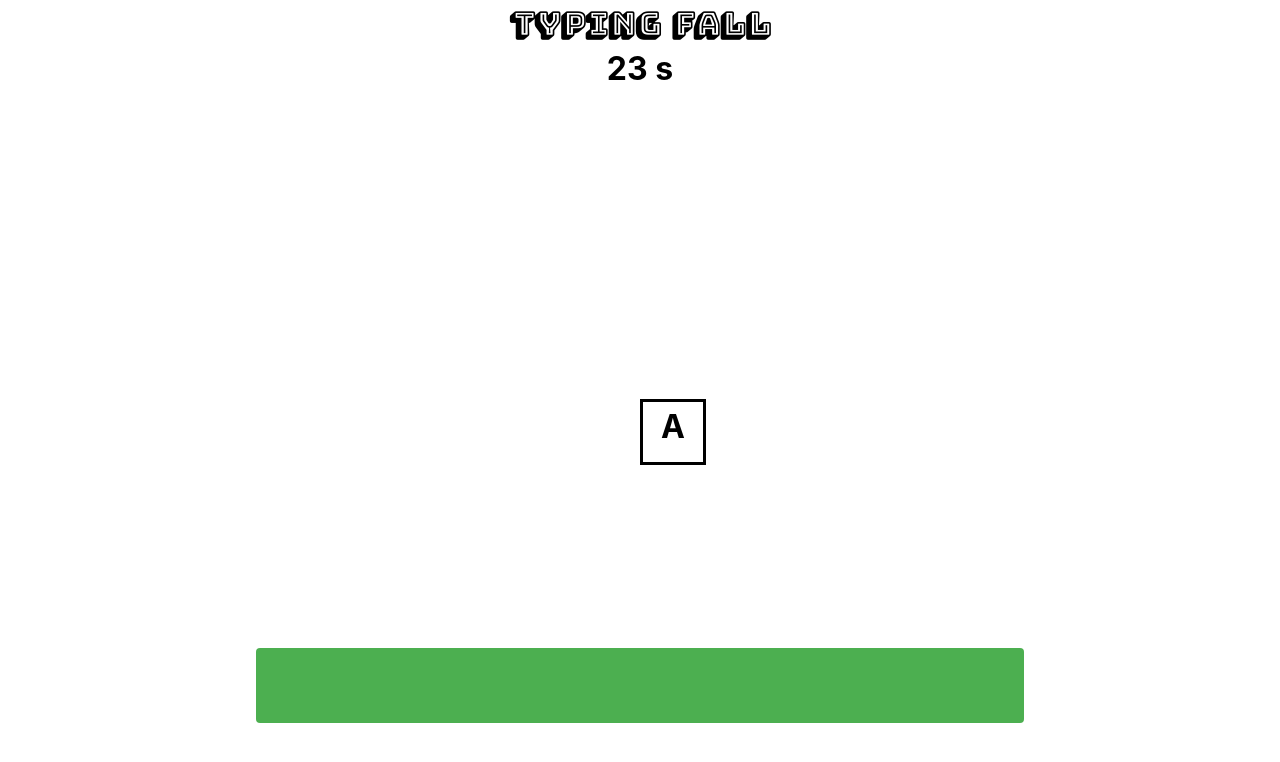
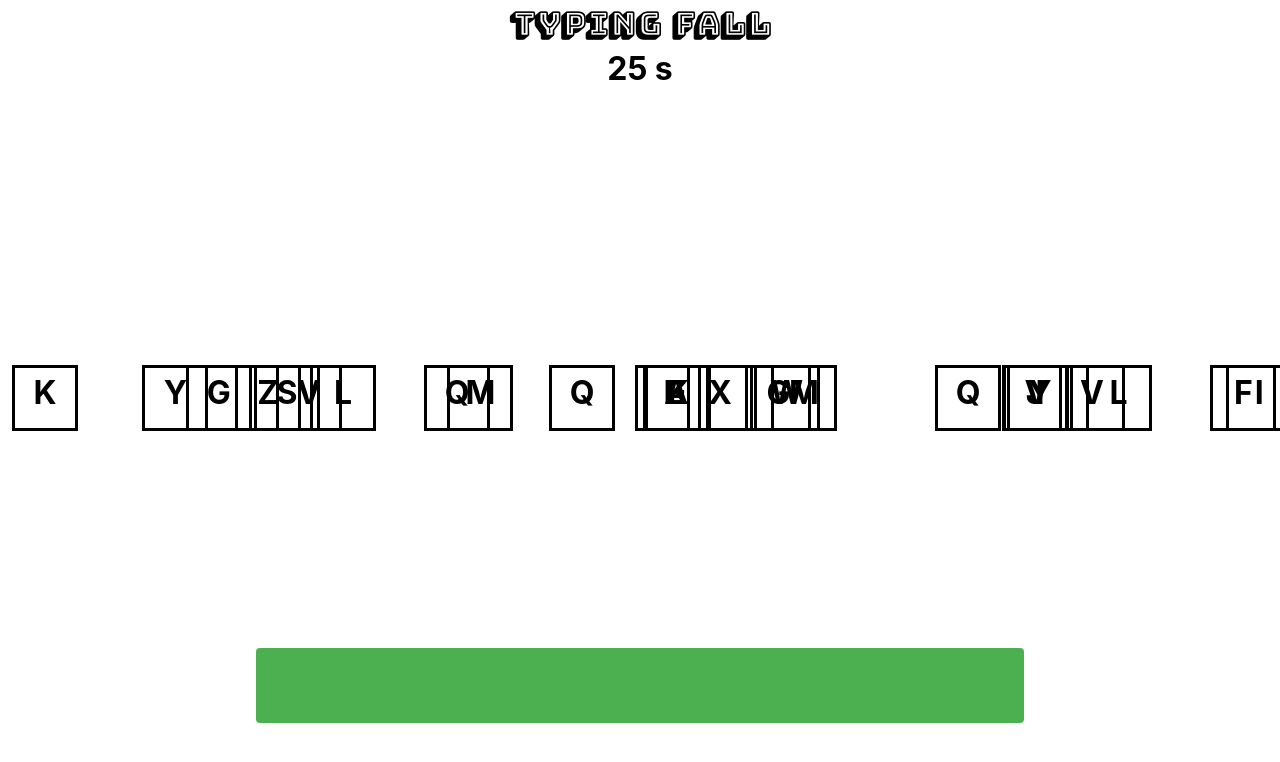
Before and after one commit to kristianachwan/type-fall, a React (Create React App) app: page / in a window 1280 px wide. Shown: the top 762 px of the page. Built offline with nearby package versions, Linux system fonts and the light colour scheme.

Commit message:
added randomizer for pos + letters

```diff
--- a/src/App.css
+++ b/src/App.css
@@ -8,11 +8,17 @@
   text-align: center;
   height: 100vh;
   position: relative;
-
+  margin-top: 0 !important;
 }
 
 .title{
   font-family: 'Bungee Shade', cursive;
+}
+
+.title-layer{
+  margin-top: 0;
+  z-index: 1;
+  background-color: white;
 }
 
 @media (prefers-reduced-motion: no-preference) {
@@ -26,10 +32,10 @@
 
 @keyframes letter-falling {
   0% {
-    bottom: 90vw;
+    bottom: 90vh;
   }
   100% {
-    bottom: 10vw;
+    bottom: 10vh;
 
   }
 }
@@ -44,6 +50,8 @@
   padding: 5px 5px;
   position: absolute;
   animation: letter-falling 10s linear;
+  z-index: -1;
+  bottom: 90vh;
 }
 
 
--- a/src/App.js
+++ b/src/App.js
@@ -1,28 +1,54 @@
-import { useEffect, useState } from 'react';
+import { useEffect, useMemo, useState } from 'react';
 import './App.css';
 import HealthBar from './components/HealthBar';
 import { randomLetter } from './functions/randomLetter';
 import { Container } from '@mui/system';
 const barColorArray = [['#4caf50', '#66bb6a'], ['#ff9800', '#f57c00'], ['#bf360c', '#d84315'], [null, null]]
 const barLengthArray = [100, 60, 20, 0]
+
+// creating array of letters that are randomized in order (A-Z)
+
+const arr = []
+for(let i = 0; i<26;){
+  let letter = randomLetter()
+  let horizontalPos = Math.random() * 101
+  if (!arr.includes(letter)){
+    arr.push([letter, horizontalPos])
+    i++
+  }
+}
 function App() {
+
+
   const [barColor, setBarColor] = useState(barColorArray[0])
   const [barLength, setBarLength] = useState(barLengthArray[1])
   const [counter, setCounter] = useState(30)
   // set initially as a winning condition
   const [result, setResult] = useState('Congrats, you survive!')
   useEffect(() => {
+    // for timer
     if (counter > 0){
       setTimeout(() => setCounter(counter-1), 1000)
     }
+  }, [counter])
 
-  }, [counter])
+
+
   return (
     <div className="App">
-      <h1 className="title">TYPING FALL</h1>
-      {/* <h3>Can you survive in 30s?</h3> */}
-      {counter > 0 ? <h1>{counter} s</h1> : <h1>{result}</h1>}
-      <h1 variant="" className="letter">A</h1>
+      <div className="title-layer">
+        <h1 className="title">TYPING FALL</h1>
+        {/* <h3>Can you survive in 30s?</h3> */}
+        {counter > 0 ? <h1>{counter} s</h1> : <h1>{result}</h1>}
+
+      </div>
+      {/* <h1 variant="" className="letter">A</h1> */}
+
+      {arr && arr.map(letter => {
+        return (
+          <h1 variant="" style={{ left: `${letter[1]}vw`, transformX: "translate(-50%)"}} className="letter" key={letter[1]}>{letter[0]}</h1>
+        )
+      })}
       <HealthBar barColor={barColor} barLength={barLength}/>
     </div>
   );
--- a/src/functions/randomLetter.js
+++ b/src/functions/randomLetter.js
@@ -3,8 +3,4 @@ export function randomLetter () {
 
     const charDec = parseInt(Math.random() * 27 + 65)
     return String.fromCharCode(charDec)
-
-
-
-
 }
```
Also changed, not shown: src/index.css (line endings or trailing spaces).
